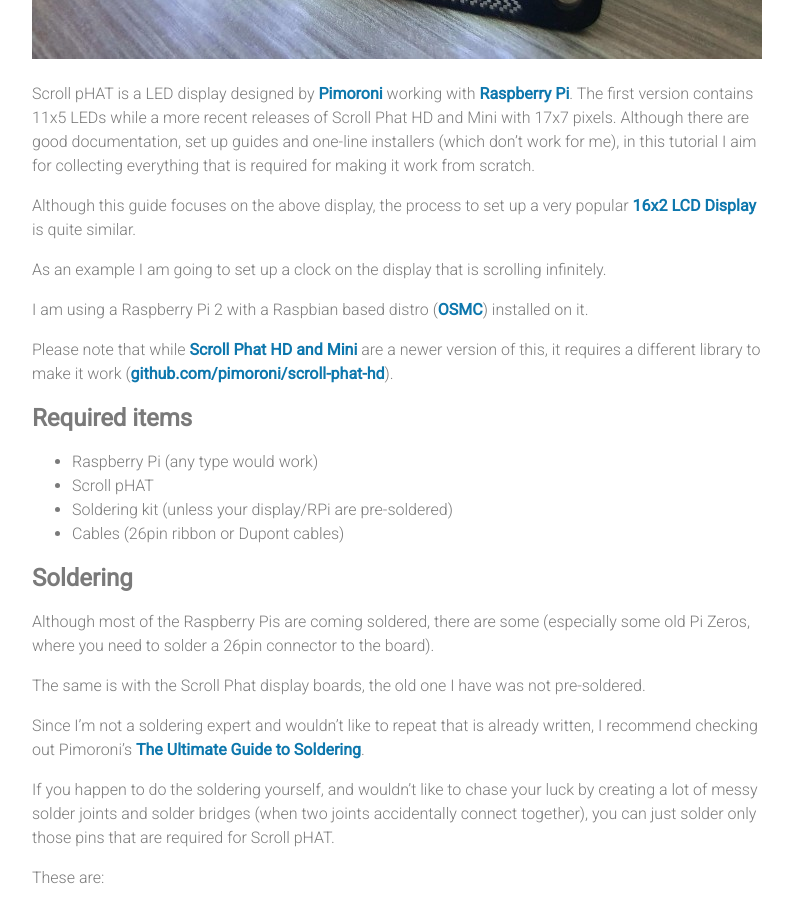
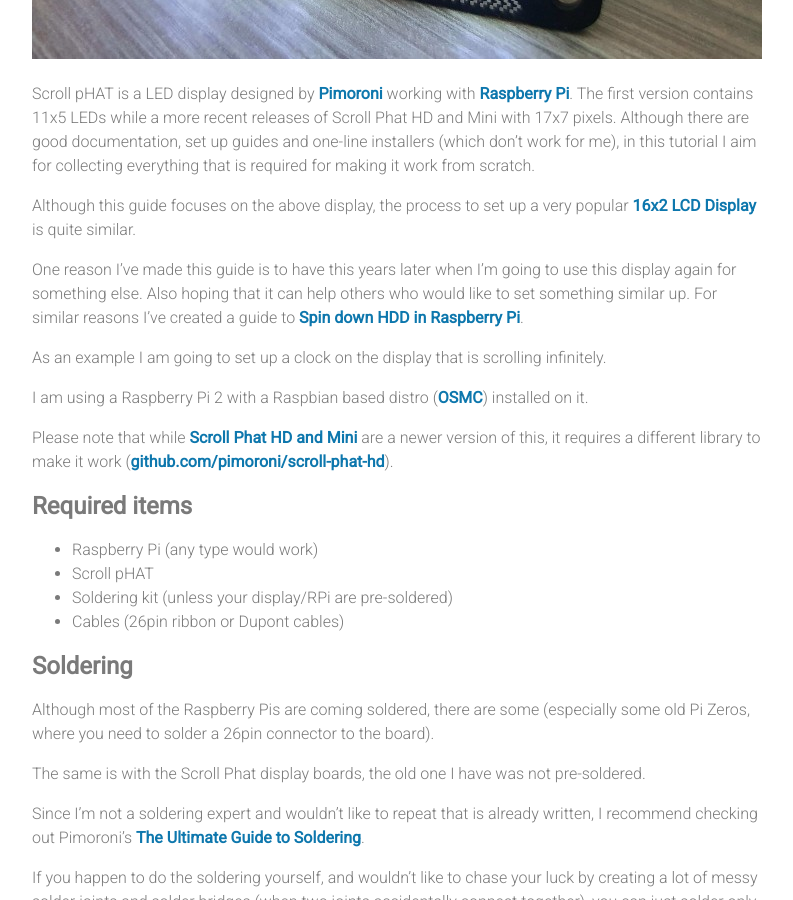
Before and after one commit to tomhudak/tomhudak.github.io, a Jekyll site: the page built from _posts/2021-11-25-create-a-digital-clock-from-scratch-with-scroll-phat-and-raspberry-pi.md, in a window 1280 px wide and 900 px high, scrolled down 805 px. Shown: the whole window, without its empty margins (243-1036 px from the left). Built offline with Jekyll 4.4.1, drawn with Linux system fonts in a browser that asks for light colours; comment, search, counter and statistics services are not loaded.

Commit message:
Some addition

```diff
--- a/_posts/2021-11-25-create-a-digital-clock-from-scratch-with-scroll-phat-and-raspberry-pi.md
+++ b/_posts/2021-11-25-create-a-digital-clock-from-scratch-with-scroll-phat-and-raspberry-pi.md
@@ -18,6 +18,8 @@
 Scroll pHAT is a LED display designed by [Pimoroni](https://shop.pimoroni.com/) working with [Raspberry Pi](https://www.raspberrypi.org/). The first version contains 11x5 LEDs while a more recent releases of Scroll Phat HD and Mini with 17x7 pixels. Although there are good documentation, set up guides and one-line installers (which don't work for me), in this tutorial I aim for collecting everything that is required for making it work from scratch.
 
 Although this guide focuses on the above display, the process to set up a very popular [16x2 LCD Display](https://components101.com/displays/16x2-lcd-pinout-datasheet) is quite similar.
+
+One reason I've made this guide is to have this years later when I'm going to use this display again for something else. Also hoping that it can help others who would like to set something similar up. For similar reasons I've created a guide to [Spin down HDD in Raspberry Pi](https://tomhudak.github.io/blog/2019-01-24-spin-down-hdd-with-raspberry-pi-using-hd-idle/).
 
 As an example I am going to set up a clock on the display that is scrolling infinitely.
 
```
